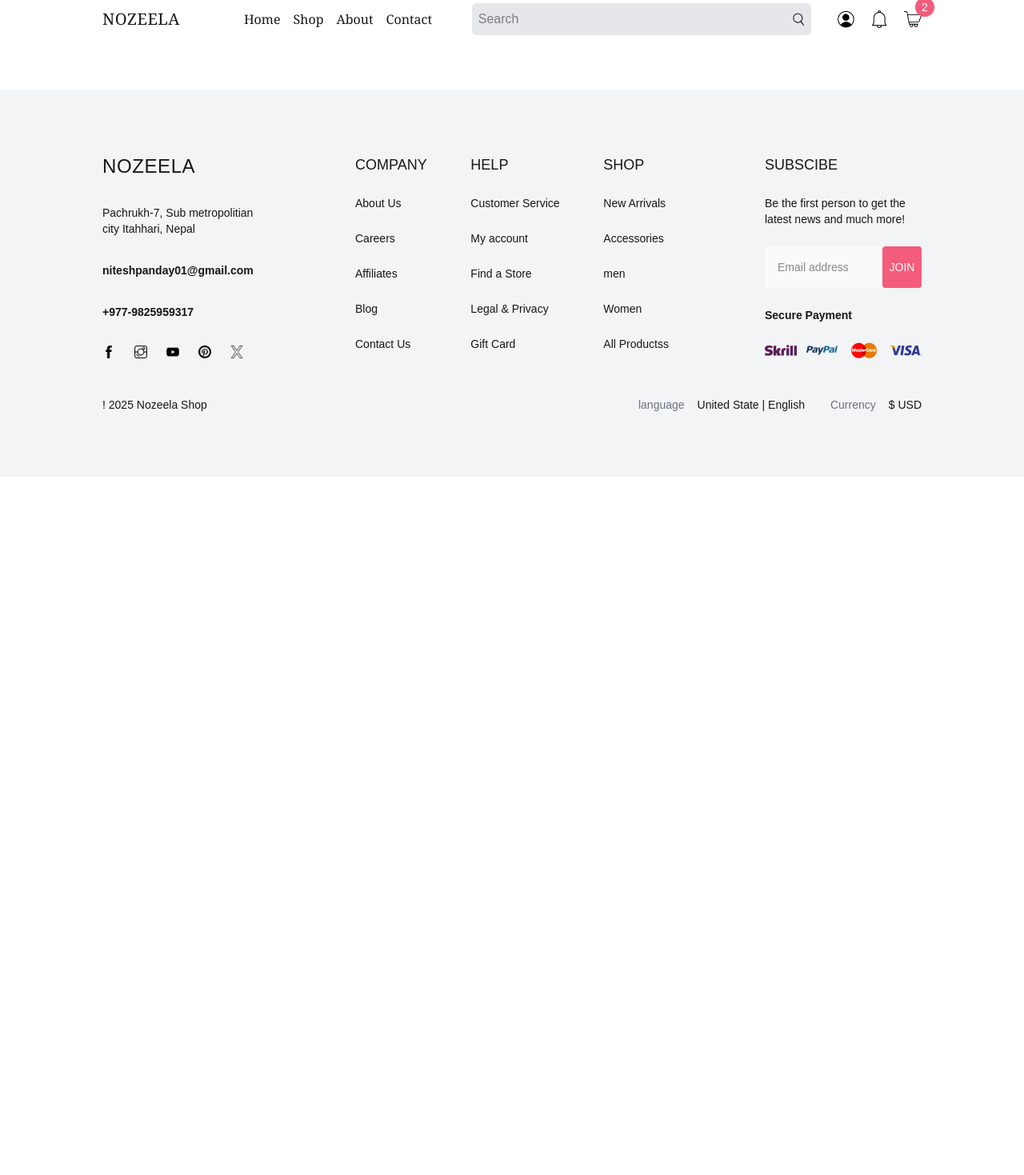
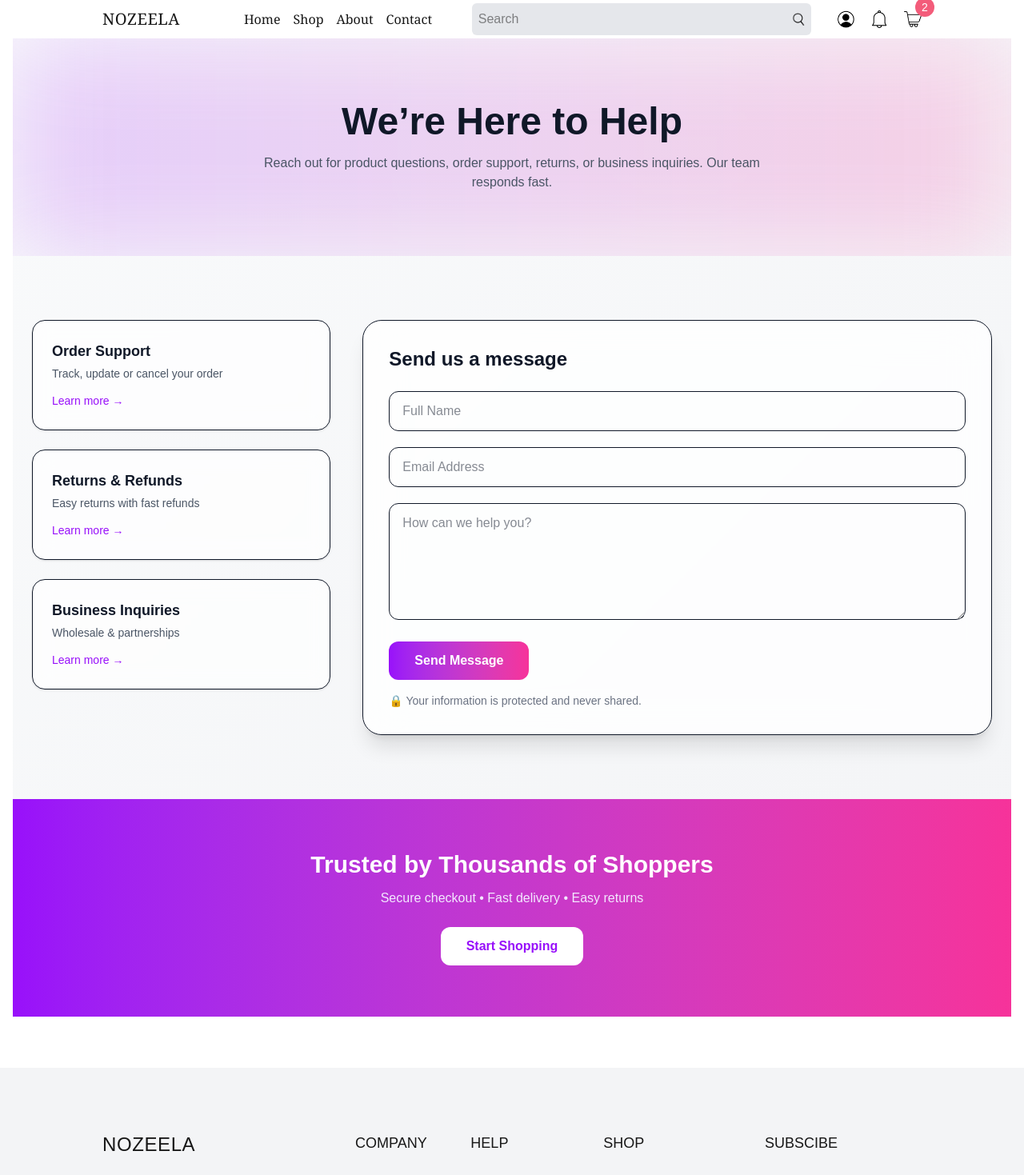
Before and after one commit to Niteshpanday05/NOZEELA, a Next.js app: page /contact in a window 1280 px wide. Shown: the top 1469 px of the page at 80% size. Before the commit the page ends 800 px from the top, so only its background shows below. Built offline with nearby package versions, Linux system fonts and the light colour scheme; no server answers; what @wix/sdk would draw is missing.

Commit message:
single page working

```diff
--- a/package.json
+++ b/package.json
@@ -11,6 +11,7 @@
     "@wix/data": "^1.0.373",
     "@wix/sdk": "^1.21.2",
     "@wix/stores": "^1.0.622",
+    "framer-motion": "^12.26.1",
     "js-cookie": "^3.0.5",
     "next": "16.0.10",
     "react": "19.2.1",
--- a/src/app/contact/page.tsx
+++ b/src/app/contact/page.tsx
@@ -1,11 +1,164 @@
-import React from 'react'
+"use client";
 
-const page = () => {
+import { motion } from "framer-motion";
+import Link from "next/link";
+import { useState } from "react";
+
+export default function ContactPage() {
+  const [form, setForm] = useState({ name: "", email: "", message: "" });
+
+  const handleChange = (e: any) =>
+    setForm({ ...form, [e.target.name]: e.target.value });
+
+  const handleSubmit = (e: any) => {
+    e.preventDefault();
+    alert("Message sent successfully!");
+    setForm({ name: "", email: "", message: "" });
+  };
+
   return (
-    <div>
+    <main className="bg-gradient-to-br from-gray-50 to-gray-100 text-gray-900">
 
-    </div>
-  )
+      {/* HERO */}
+      <section className="relative overflow-hidden">
+        <div className="absolute inset-0 bg-gradient-to-r from-purple-600/20 to-pink-500/20 blur-3xl" />
+        <div className="relative max-w-6xl mx-auto px-6 py-20 text-center">
+          <motion.h1
+            initial={{ opacity: 0, y: 40 }}
+            animate={{ opacity: 1, y: 0 }}
+            transition={{ duration: 0.6 }}
+            className="text-4xl md:text-5xl font-bold mb-4"
+          >
+            We’re Here to Help
+          </motion.h1>
+          <motion.p
+            initial={{ opacity: 0 }}
+            animate={{ opacity: 1 }}
+            transition={{ delay: 0.2 }}
+            className="text-gray-600 max-w-2xl mx-auto"
+          >
+            Reach out for product questions, order support, returns, or business
+            inquiries. Our team responds fast.
+          </motion.p>
+        </div>
+      </section>
+
+      {/* CONTENT */}
+      <section className="max-w-7xl mx-auto px-6 py-20 grid lg:grid-cols-3 gap-10">
+
+        {/* SUPPORT CARDS */}
+        <motion.div
+          initial={{ opacity: 0, x: -40 }}
+          animate={{ opacity: 1, x: 0 }}
+          transition={{ duration: 0.5 }}
+          className="space-y-6"
+        >
+          {[
+            {
+              title: "Order Support",
+              desc: "Track, update or cancel your order",
+              link: "/orders",
+            },
+            {
+              title: "Returns & Refunds",
+              desc: "Easy returns with fast refunds",
+              link: "/returns",
+            },
+            {
+              title: "Business Inquiries",
+              desc: "Wholesale & partnerships",
+              link: "mailto:partners@fashionstore.com",
+            },
+          ].map((item, i) => (
+            <div
+              key={i}
+              className="bg-white/70 backdrop-blur-md border rounded-2xl p-6 shadow-sm hover:shadow-lg transition"
+            >
+              <h3 className="font-semibold text-lg mb-1">{item.title}</h3>
+              <p className="text-gray-600 text-sm mb-3">{item.desc}</p>
+              <Link
+                href={item.link}
+                className="text-purple-600 font-medium text-sm"
+              >
+                Learn more →
+              </Link>
+            </div>
+          ))}
+        </motion.div>
+
+        {/* FORM */}
+        <motion.div
+          initial={{ opacity: 0, y: 40 }}
+          animate={{ opacity: 1, y: 0 }}
+          transition={{ duration: 0.6 }}
+          className="lg:col-span-2 bg-white/80 backdrop-blur-xl border rounded-3xl p-8 shadow-xl"
+        >
+          <h2 className="text-2xl font-semibold mb-6">Send us a message</h2>
+
+          <form onSubmit={handleSubmit} className="space-y-5">
+            <input
+              name="name"
+              value={form.name}
+              onChange={handleChange}
+              placeholder="Full Name"
+              className="w-full rounded-xl border px-4 py-3 focus:ring-2 focus:ring-purple-500 outline-none transition"
+            />
+
+            <input
+              type="email"
+              name="email"
+              value={form.email}
+              onChange={handleChange}
+              placeholder="Email Address"
+              className="w-full rounded-xl border px-4 py-3 focus:ring-2 focus:ring-purple-500 outline-none transition"
+            />
+
+            <textarea
+              name="message"
+              rows={5}
+              value={form.message}
+              onChange={handleChange}
+              placeholder="How can we help you?"
+              className="w-full rounded-xl border px-4 py-3 focus:ring-2 focus:ring-purple-500 outline-none transition"
+            />
+
+            <button
+              type="submit"
+              className="bg-gradient-to-r from-purple-600 to-pink-500 text-white px-8 py-3 rounded-xl font-semibold hover:scale-[1.03] transition"
+            >
+              Send Message
+            </button>
+          </form>
+
+          <p className="text-gray-500 text-sm mt-4">
+            🔒 Your information is protected and never shared.
+          </p>
+        </motion.div>
+      </section>
+
+      {/* CTA */}
+      <section className="bg-gradient-to-r from-purple-600 to-pink-500 text-white">
+        <div className="max-w-6xl mx-auto px-6 py-16 text-center">
+          <motion.h2
+            initial={{ opacity: 0, y: 20 }}
+            whileInView={{ opacity: 1, y: 0 }}
+            viewport={{ once: true }}
+            className="text-3xl font-bold mb-3"
+          >
+            Trusted by Thousands of Shoppers
+          </motion.h2>
+          <p className="text-purple-100 mb-6">
+            Secure checkout • Fast delivery • Easy returns
+          </p>
+          <Link
+            href="/shop"
+            className="inline-block bg-white text-purple-600 px-8 py-3 rounded-xl font-semibold hover:scale-105 transition"
+          >
+            Start Shopping
+          </Link>
+        </div>
+      </section>
+
+    </main>
+  );
 }
-
-export default page
```
Also changed, not shown: 1 other file (tests, documents, lock files or other folders).
